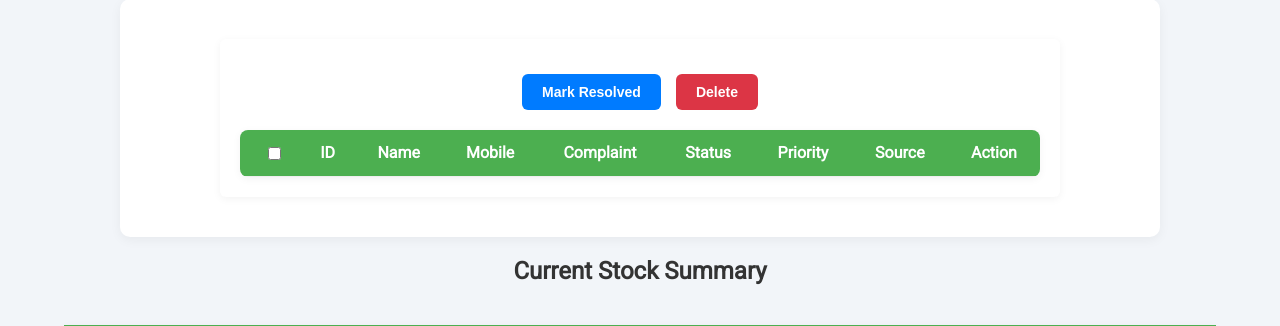
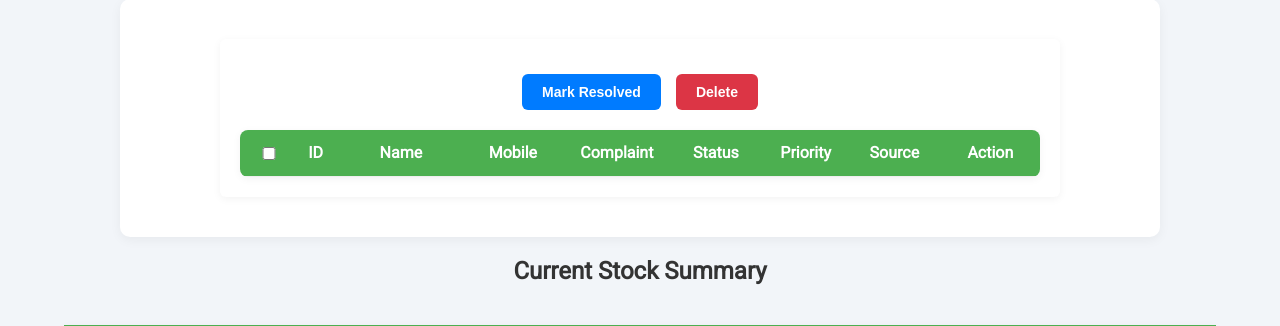
Before and after one commit to Suraj27251/complaint-management-system, a Flask app: page / in a window 1280 px wide. Shown: the part 650-976 px from the top of the page. Run offline with Flask 3, Linux system fonts and the light colour scheme; tables that the repository leaves empty hold one stand-in row (values such as "Sample post"); data that the repository does not hold is empty.

Commit message:
Update dashboard.html

```diff
--- a/templates/dashboard.html
+++ b/templates/dashboard.html
@@ -55,9 +55,10 @@
     <!-- 📝 Recent Complaints -->
     <h2 class="section-title">Recent Complaints</h2>
 
-<div class="table-section centered-card">
+    <!-- NOTE: Added .recent-complaints-card wrapper to lock width + center -->
+    <div class="table-section centered-card recent-complaints-card">
         <form id="bulkActionForm" method="POST">
-        <div class="bulk-buttons">
+            <div class="bulk-buttons recent-complaints-actions">
                 <button type="submit"
                         class="button bulk animated-button btn-resolve pulse-on-hover"
                         formaction="{{ url_for('update_whatsapp_bulk') }}"
@@ -74,7 +75,20 @@
                 </button>
             </div>
 
-        <table class="data-table">
+            <!-- Responsive wrapper prevents card shift on long text -->
+            <div class="recent-complaints-table-wrapper">
+                <table class="data-table recent-complaints-table">
+                    <colgroup>
+                        <col style="width:40px;">    <!-- select -->
+                        <col style="width:60px;">    <!-- id -->
+                        <col style="width:180px;">   <!-- name -->
+                        <col style="width:140px;">   <!-- mobile -->
+                        <col class="col-complaint">  <!-- complaint flex -->
+                        <col style="width:120px;">   <!-- status -->
+                        <col style="width:90px;">    <!-- priority -->
+                        <col style="width:110px;">   <!-- source -->
+                        <col style="width:130px;">   <!-- action -->
+                    </colgroup>
                     <thead>
                         <tr>
                             <th><input type="checkbox" id="selectAll"></th>
@@ -97,7 +111,8 @@
                             <td>{{ comp['id'] }}</td>
                             <td>{{ comp['name'] }}</td>
                             <td>{{ comp['mobile'] }}</td>
-                    <td>{{ comp['complaint'] }}</td>
+                            <!-- Truncate & tooltip full complaint -->
+                            <td class="td-complaint" title="{{ comp['complaint'] }}">{{ comp['complaint'] }}</td>
                             <td>{{ comp['status'] }}</td>
                             <td>{{ comp['priority'] }}</td>
                             <td>
@@ -124,8 +139,9 @@
                         {% endfor %}
                     </tbody>
                 </table>
+            </div><!-- /.recent-complaints-table-wrapper -->
         </form>
-</div>
+    </div><!-- /.recent-complaints-card -->
 
 
 
```
Lines whose indentation alone changed are shown as unchanged.
